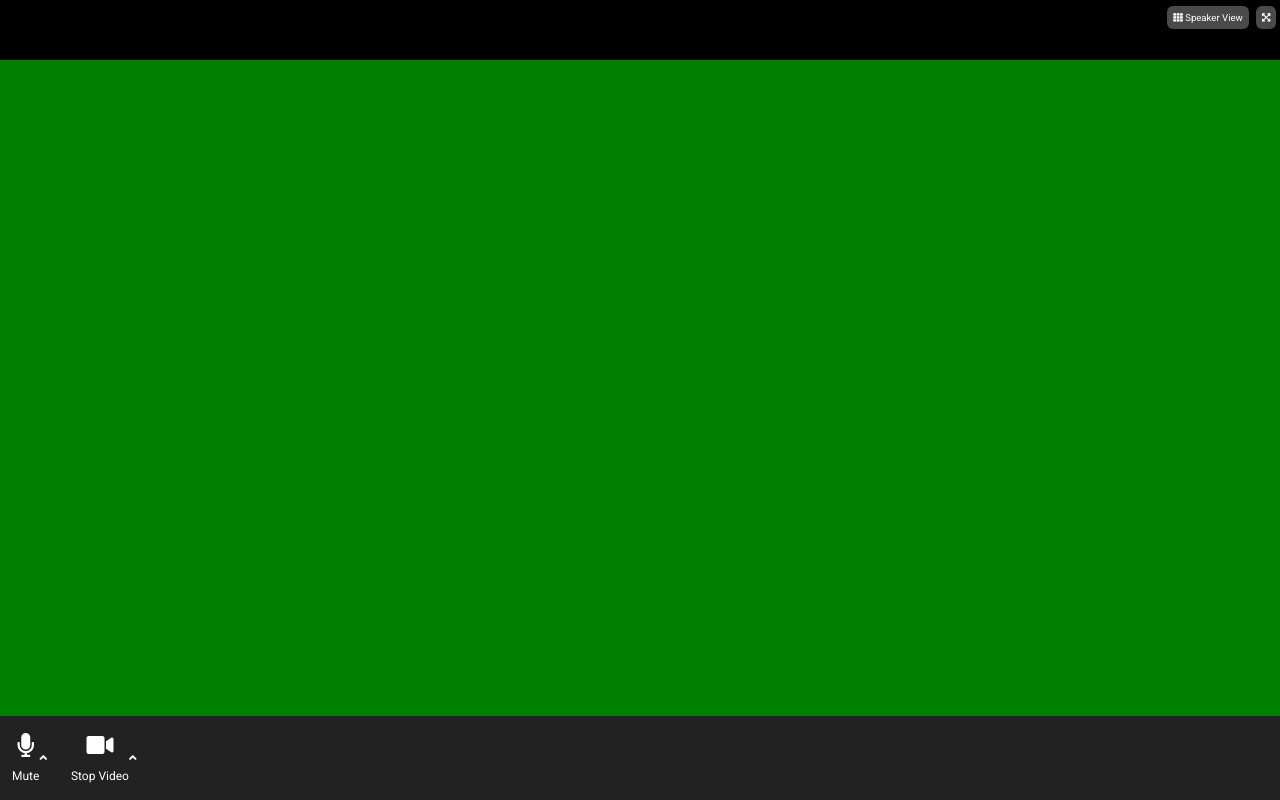
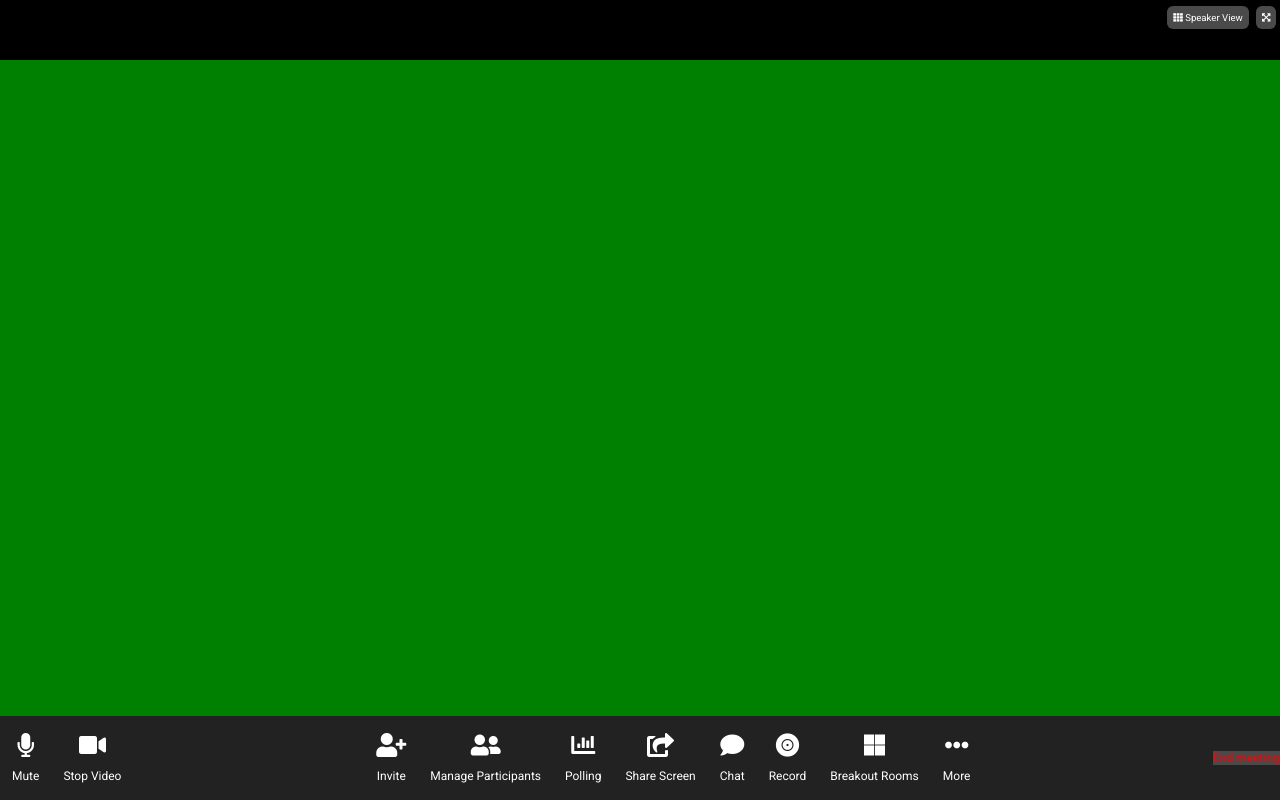
Before and after one commit to Barbarubia/html-css-zoom, a plain HTML site: page index.html in a window 1280 px wide. Drawn offline with Linux system fonts and the light colour scheme.

Commit message:
footer work in progress

```diff
--- a/css/style.css
+++ b/css/style.css
@@ -25,6 +25,11 @@ body {
     cursor: pointer;
 }
 
+.button-big {
+    background-color: #4a4a4a;
+    color: red;
+}
+
 /* HEADER */
 header {
     background-color: black;
@@ -46,6 +51,7 @@ footer {
     height: 7rem;
     display: flex;
     align-items: center;
+    justify-content: space-between;
 }
 
 footer ul {
@@ -64,7 +70,7 @@ footer li {
     cursor: pointer;
 }
 
-footer .icon-big {
+footer i {
     font-size: 2rem;
     margin-bottom: 1rem;
 }
--- a/index.html
+++ b/index.html
@@ -33,22 +33,57 @@
                 <li>
                     <i class="fas fa-microphone icon-big"></i>
                     <div>Mute</div>
-                    <i class="fas fa-angle-up"></i>
+                    <!-- <i class="fas fa-angle-up"></i> -->
                 </li>
                 <li>
                     <i class="fas fa-video icon-big"></i>
                     <div>Stop Video</div>
-                    <i class="fas fa-angle-up"></i>
+                    <!-- <i class="fas fa-angle-up"></i> -->
                 </li>
             </ul>
         </nav>
 
         <nav class="column-center">
+            <ul>
+                <li>
+                    <i class="fas fa-user-plus"></i>
+                    <div>Invite</div>
+                </li>
+                <li>
+                    <i class="fas fa-user-friends"></i>
+                    <div>Manage Participants</div>
+                </li>
+                <li>
+                    <i class="fas fa-chart-bar"></i>
+                    <div>Polling</div>
+                </li>
+                <li>
+                    <i class="fas fa-share-square"></i>
+                    <div>Share Screen</div>
+                </li>
+                <li>
+                    <!-- <i class="fas fa-angle-up"></i> -->
+                    <i class="fas fa-comment"></i>
+                    <div>Chat</div>
+                </li>
+                <li>
+                    <i class="fas fa-record-vinyl"></i>
+                    <div>Record</div>
+                </li>
+                <li>
+                    <i class="fab fa-microsoft"></i>
+                    <div>Breakout Rooms</div>
+                </li>
+                <li>
+                    <i class="fas fa-ellipsis-h"></i>
+                    <div>More</div>
+                </li>
+            </ul>
 
         </nav>
 
         <div class="column-right">
-
+            <div class="button-big">End meeting</div>
         </div>
     </footer>
 
```
